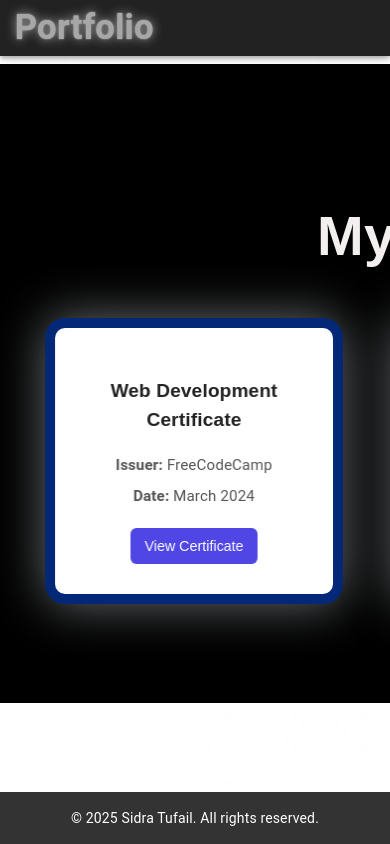
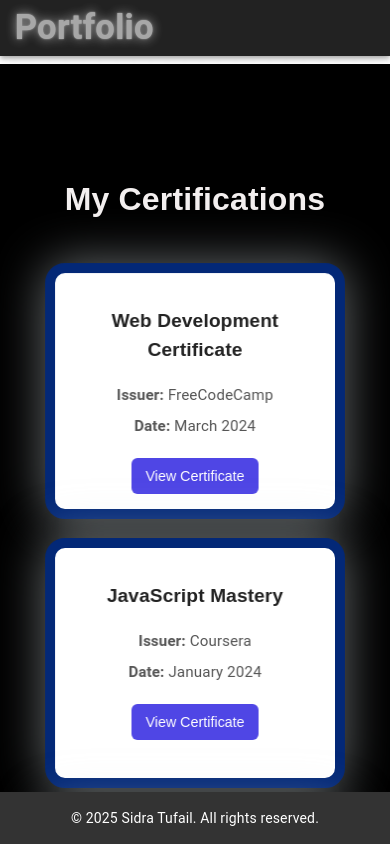
Before and after one commit to sidi-125/file-4, a React (Create React App) app: page /Certifications in a window 390 px wide. Built offline with nearby package versions, Linux system fonts and the light colour scheme; some icons are missing.

Commit message:
Add responsive

```diff
--- a/src/Pages/Certifications/Certifications.css
+++ b/src/Pages/Certifications/Certifications.css
@@ -2,7 +2,6 @@
   padding: 60px 20px;
   min-height: 70vh;
   text-align: center;
-    opacity: 0;
   animation: fadeIn 2s ease-out forwards, moveUp 2s ease-out forwards;
 }
 
@@ -35,7 +34,6 @@
   min-height: 250px; /* increased card height */
   font-size: 1.05rem; /* slightly larger font inside */
 }
-
 
 .cert-card:hover {
   transform: translateY(-8px);
@@ -97,6 +95,7 @@
   50% { transform: rotateY(20deg); }
   100% { transform: rotateY(0deg); }
 }
+
 .cert-modal-overlay {
   position: fixed;
   top: 0;
@@ -150,3 +149,64 @@
 .cert-view-btn:hover {
   background-color: #4338ca;
 }
+
+/* Media Queries for Responsiveness */
+@media (max-width: 1200px) {
+  .cert-heading {
+    font-size: 3rem;
+  }
+
+  .cert-grid {
+    grid-template-columns: repeat(auto-fit, minmax(280px, 1fr)); /* slightly smaller cards */
+    gap: 30px;
+  }
+
+  .cert-card {
+    padding: 25px; /* less padding */
+    font-size: 1rem;
+  }
+
+  .cert-card a {
+    font-size: 0.85rem;
+  }
+}
+
+@media (max-width: 900px) {
+  .cert-heading {
+    font-size: 2.5rem;
+  }
+
+  .cert-grid {
+    grid-template-columns: repeat(auto-fit, minmax(250px, 1fr)); /* even smaller cards */
+    gap: 25px;
+  }
+
+  .cert-card {
+    padding: 20px; /* reduce padding */
+    font-size: 0.95rem;
+  }
+
+  .cert-card a {
+    font-size: 0.8rem;
+  }
+}
+
+@media (max-width: 600px) {
+  .cert-heading {
+    font-size: 2rem; /* smaller heading on mobile */
+  }
+
+  .cert-grid {
+    grid-template-columns: 1fr; /* single column layout for small screens */
+    gap: 20px;
+  }
+
+  .cert-card {
+    padding: 15px; /* minimal padding on small screens */
+    font-size: 0.9rem;
+  }
+
+  .cert-card a {
+    font-size: 0.75rem; /* even smaller buttons */
+  }
+}
```
Lines whose indentation alone changed are shown as unchanged.
